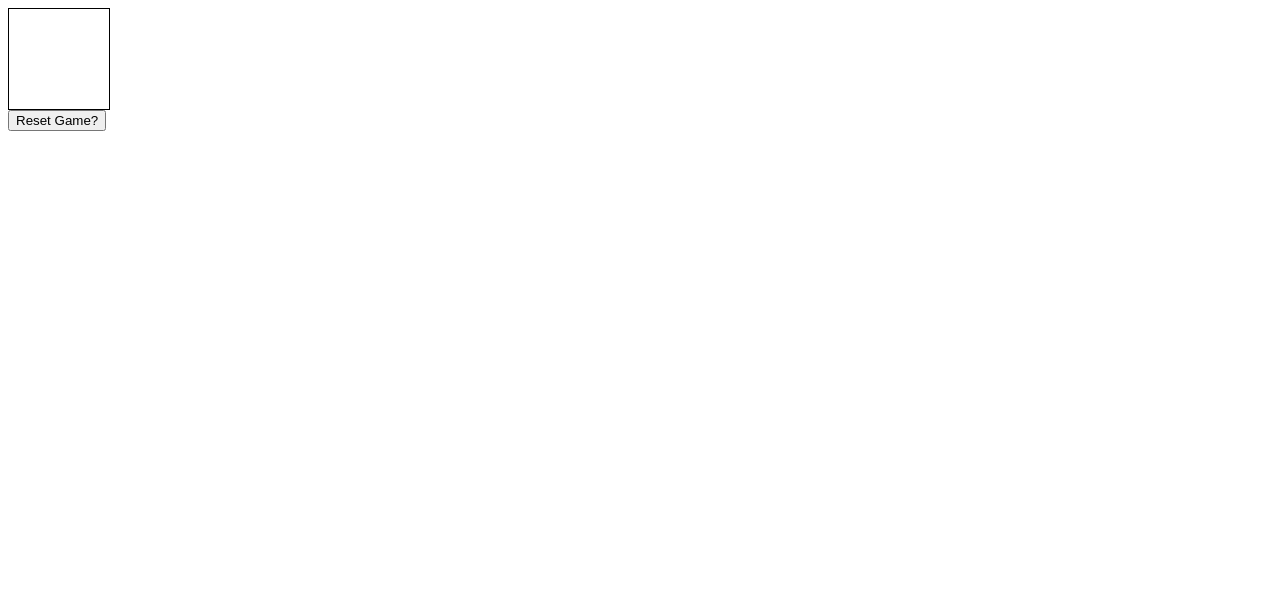
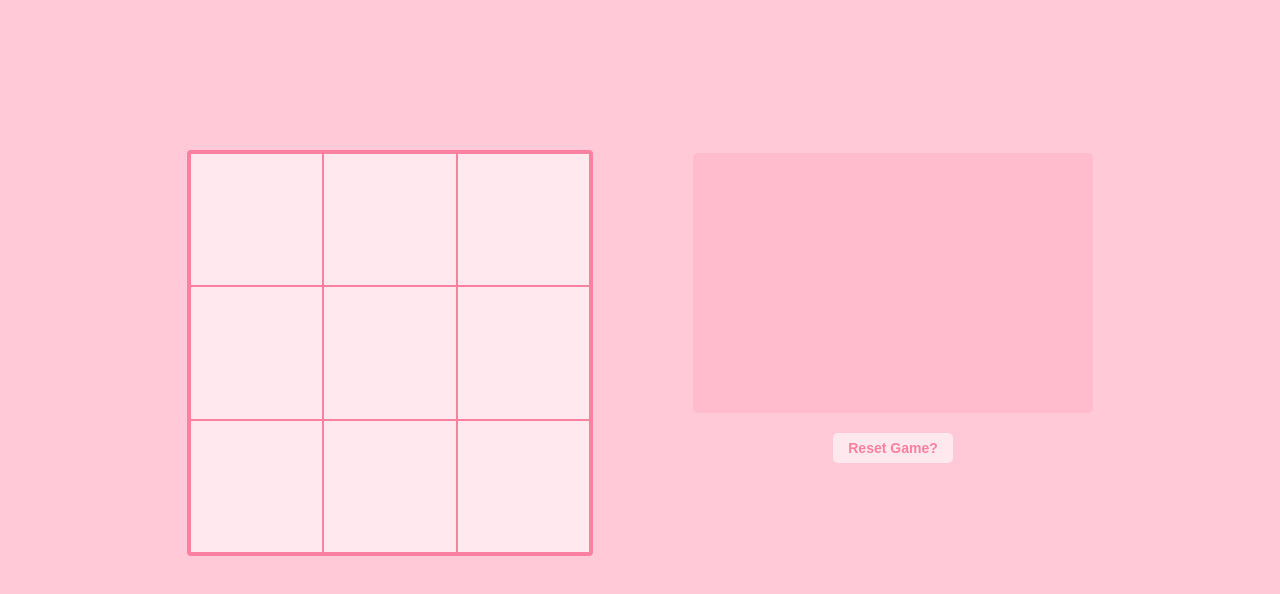
Before and after one commit to JLionPerez/tic-tac-toe, a plain HTML site: page index.html in a window 1280 px wide. Drawn offline with Linux system fonts and the light colour scheme.

Commit message:
Add styling

```diff
--- a/index.html
+++ b/index.html
@@ -9,9 +9,21 @@
 </head>
 <body>
     <div class="container">
-        <div class="gameboard"></div>
-        <div class="message-board"></div>
-        <button id="reset_btn">Reset Game?</button>
+        <div class="gameboard">
+            <div class="cell"></div>
+            <div class="cell"></div>
+            <div class="cell"></div>
+            <div class="cell"></div>
+            <div class="cell"></div>
+            <div class="cell"></div>
+            <div class="cell"></div>
+            <div class="cell"></div>
+            <div class="cell"></div>
+        </div>
+        <div class="right-side">
+            <div class="message-board"></div>
+            <button id="reset_btn">Reset Game?</button>
+        </div>
     </div>
 </body>
 </html>
--- a/style.css
+++ b/style.css
@@ -1,8 +1,61 @@
+* {
+    padding: 0;
+    margin: 0;
+}
+
+body {
+    background-color: #FFC9D7;
+}
+
+.container {
+    display: flex;
+    justify-content: center;
+    align-items: center;
+    padding-top: 150px;
+    gap: 100px;
+}
+
 .gameboard {
     display: grid;
     grid-template-columns: repeat(3, 1fr);
     grid-template-rows: repeat(3, 1fr);
-    height: 100px;
-    width: 100px;
-    border: solid 1px black;
+    height: 400px;
+    width: 400px;
+    border: solid 3px #FC809F;
+    background-color: #FFE9EF;
+    border-radius: 4px;
 }
+
+.cell {
+    border: solid 1px #FC809F;
+}
+
+.message-board {
+    background-color: #FFBCCD;
+    /* height: 200px; */
+    grid-column: 1 / 4;
+    grid-row: 1 / 3;
+    border-radius: 5px;
+}
+
+#reset_btn {
+    grid-column: 2 / 3;
+    height: 30px;
+    border-radius: 5px;
+    border: none;
+    background-color: #FFE9EF;
+    color: #FC809F;
+    font-weight: bold;
+    font-size: 14px;
+}
+
+.right-side {
+    display: grid;
+    grid-template-columns: repeat(3, 1fr);
+    grid-template-rows: repeat(3, 1fr);
+    /* padding: 20px; */
+    gap: 20px;
+    /* background-color: #FF9CB5; */
+    height: 400px;
+    width: 400px;
+}
```
